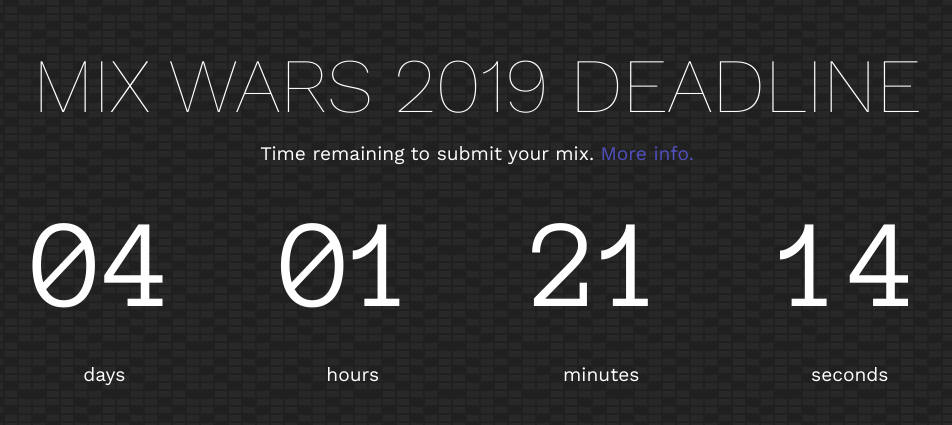
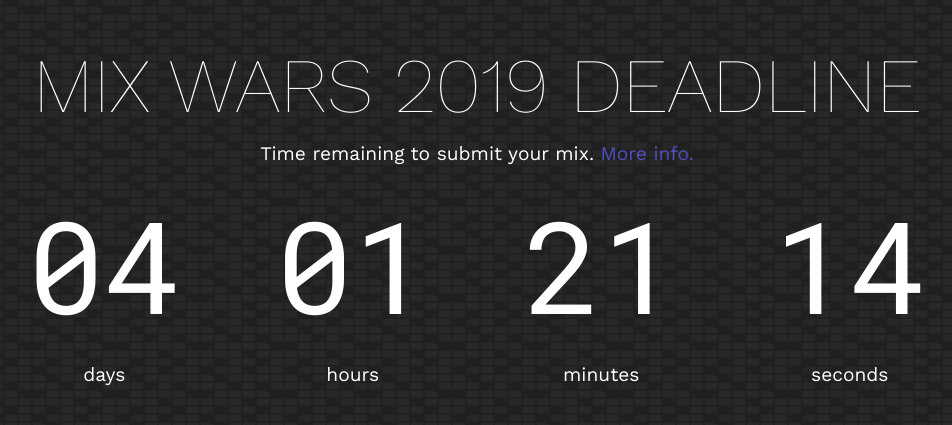
Before and after one commit to twinysam/MixWars2019-countdown, a plain HTML site: page index.html in a window 1280 px wide. Shown: the part 185-610 px from the top of the page, without its empty margins (163-1115 px from the left). Drawn offline with nearby package versions, Linux system fonts and the light colour scheme.

Commit message:
Change monospace font

```diff
--- a/css/stylexit.css
+++ b/css/stylexit.css
@@ -1,4 +1,4 @@
-@import url('https://fonts.googleapis.com/css?family=Anonymous+Pro|Work+Sans:100,400&display=swap');
+@import url('https://fonts.googleapis.com/css?family=Roboto+Mono|Work+Sans:100,400&display=swap');
 
 body {
 	background-color: #0c0c0c;
@@ -86,7 +86,7 @@ a.github:hover, a.github:active {
 
 #clock .time {
 	display: inline-block;
-	font-family: 'Anonymous Pro', monospace;
+  font-family: 'Roboto Mono', monospace;
 	font-size: 10vw;
 }
 
```
